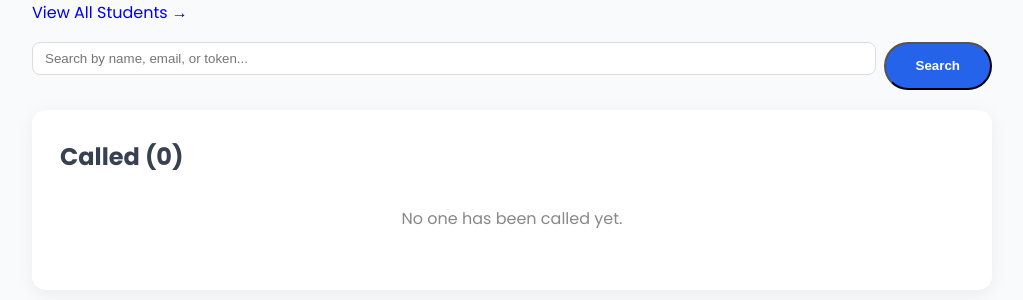
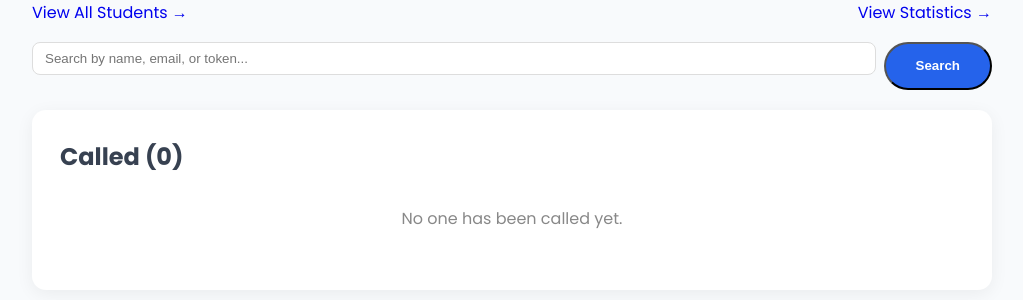
Before and after one commit to PriyaGupta44/Smart-Queue-Management-System, a Flask app: page /admin/dashboard in a window 1280 px wide. Shown: the part 91-391 px from the top of the page, without its empty margins (128-1151 px from the left). Run offline with Flask 3, Linux system fonts and the light colour scheme; a user stored in the database is signed in; tables that the repository leaves empty hold one stand-in row (values such as "Sample post").

Commit message:
feat(admin): add stats page with today/active/completed/avg-wait widgets

```diff
--- a/app/templates/admin/dashboard.html
+++ b/app/templates/admin/dashboard.html
@@ -13,8 +13,9 @@
 
 {% block content %}
 <h1>Admin Dashboard</h1>
-<p style="margin-top:-0px; margin-bottom:16px;">
+<p style="display: flex; justify-content: space-between; margin-top: -0px; margin-bottom:16px;">
     <a href="{{ url_for('admin.students') }}">View All Students →</a>
+    <a href="{{ url_for('admin.stats') }}">View Statistics →</a>
 </p>
 
 <form method="GET" action="{{ url_for('admin.dashboard') }}" class="search-form">
```
